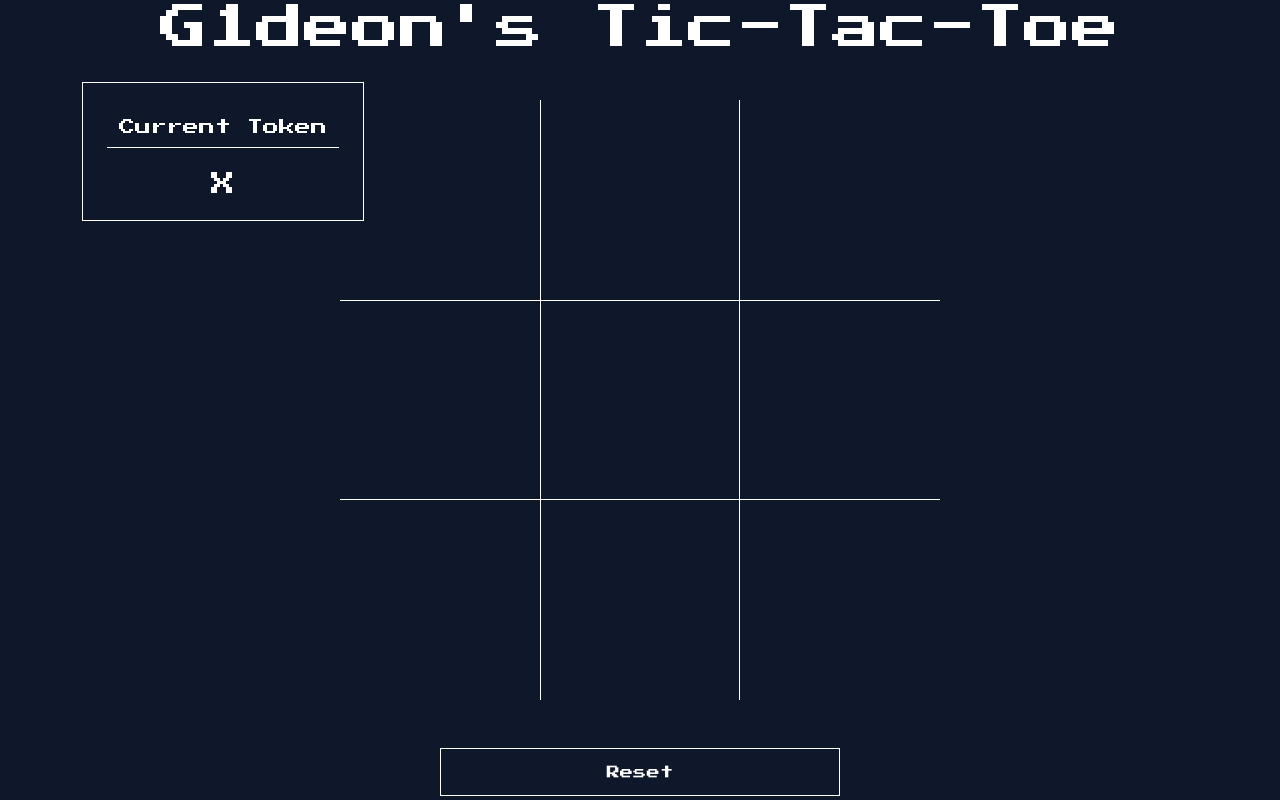
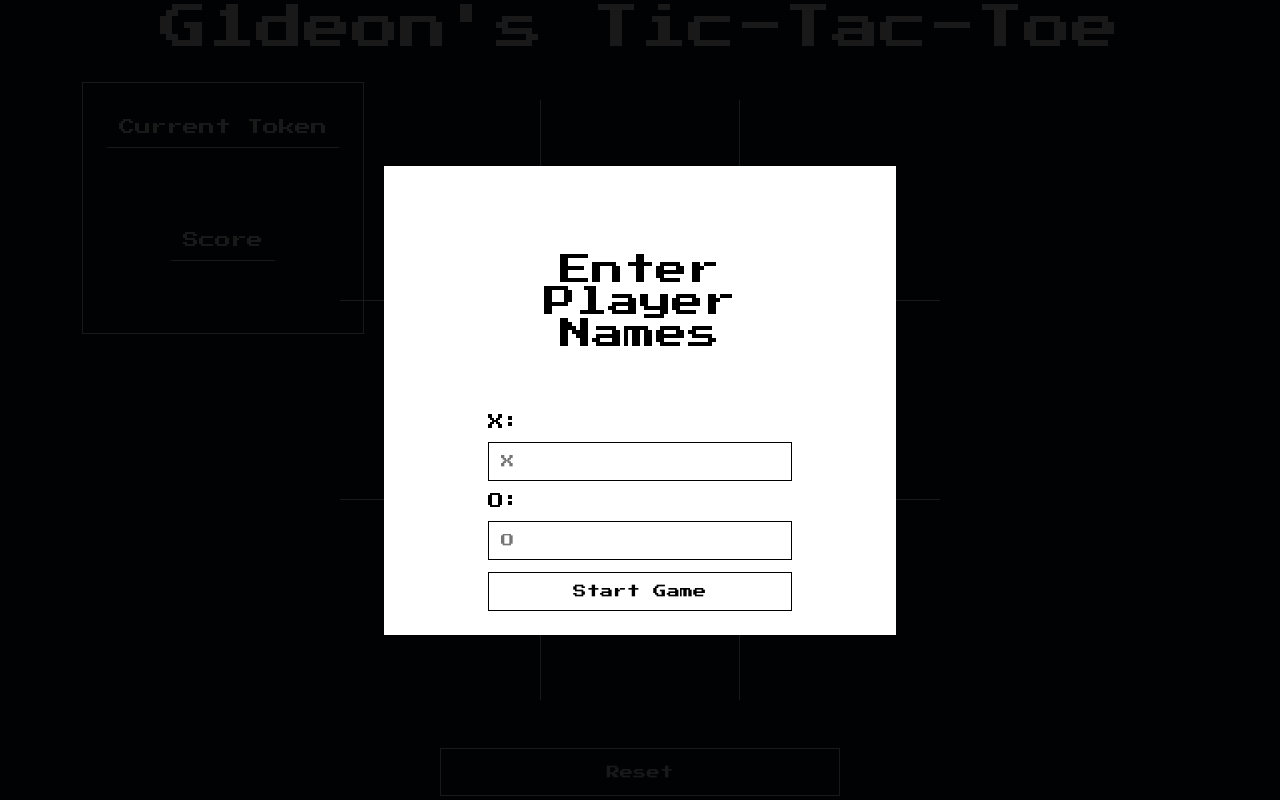
Before and after one commit to G1DEONdt/odin-tic-tac-toe, a plain HTML site: page index.html in a window 1280 px wide. Drawn offline with Linux system fonts and the light colour scheme.

Commit message:
Added player name and score functionality

```diff
--- a/index.html
+++ b/index.html
@@ -16,8 +16,25 @@
             <p>Current Token</p>
             <h2 class="selector-token"></h2>
         </div>
+        <div class="selector">
+            <p>Score</p>
+            <h2 class="score1"></h2>
+            <h2 class="score2"></h2>
+        </div>
     </div>
     <h1>G1deon's Tic-Tac-Toe</h1>
+    <div class="start-container active">
+        <div class="start">
+            <p>Enter Player Names</p>
+            <form>
+                <label for="player1">X: </label>
+                <input type="text" id="player1" name="player1" placeholder="X">
+                <label for="player2">O: </label>
+                <input type="text" id="player2" name="player2" placeholder="O">
+                <input type="button" value="Start Game" onclick="Gameboard.startGame()">
+            </form>
+        </div>
+    </div>
     <div class="game-container">
         <div class="one">
             <input class="grid-button" type="button" onclick="Gameboard.validatePosition(0)"/>
--- a/script.js
+++ b/script.js
@@ -1,5 +1,8 @@
-function createPlayer(token) {
-    return { token }
+function createPlayer(name, token, score) {
+    if (name == "") {
+        name = `Player ${token}`;
+    }
+    return { name, token, score}
 }
 
 const Gameboard = {
@@ -15,13 +18,13 @@ const Gameboard = {
         [0, 4, 8],
         [2, 4, 6]
     ],
-    init: function() {
+    startGame: function() {
         this.createPlayers();
         DisplayController.init();
     },
     createPlayers: function() {
-        this.player1 = createPlayer("X");
-        this.player2 = createPlayer("O");
+        this.player1 = createPlayer(document.querySelector("#player1").value, "X", 0);
+        this.player2 = createPlayer(document.querySelector("#player2").value, "O", 0);
     },
     getCurrentPlayer: function () {
         if (this.turnCount % 2 == 0) {
@@ -49,7 +52,9 @@ const Gameboard = {
     },
     checkWin: function() {
         if (this.evaluateWinSequence()){
-            DisplayController.displayResult(this.getCurrentPlayer().token);
+            DisplayController.displayResult(this.getCurrentPlayer().name);
+            this.incrementScore(this.getCurrentPlayer());
+            DisplayController.updateScore();
         } else if (this.turnCount < 8) {
             this.turnCount++;
         } else {
@@ -70,6 +75,9 @@ const Gameboard = {
             currentSequence = [];
         } return false;
     },
+    incrementScore: function(player) {
+        player.score++
+    },
     resetGameboard: function() {
         this.gameboard = Array(9).fill(null);
         this.turnCount = 0;
@@ -79,16 +87,24 @@ const Gameboard = {
 
 
 const DisplayController = {
+    start: document.querySelector(".start-container"),
     result: document.querySelector(".result-container"),
     resultText: document.querySelector(".result-output"),
     items: document.querySelectorAll(".grid-item"),
     selector: document.querySelector(".selector-token"),
+    score1: document.querySelector(".score1"),
+    score2: document.querySelector(".score2"),
     init: function () {
+        this.start.classList.remove("active");
         this.selector.innerHTML = `${Gameboard.getCurrentPlayer().token}`;
     },
     render: function (square) {
         this.items[square].innerHTML = `${Gameboard.getCurrentPlayer().token}`;
         this.selector.innerHTML = `${Gameboard.getNextPlayer().token}`;
+    },
+    updateScore: function () {
+        this.score1.innerHTML = `X : ${Gameboard.player1.score}`;
+        this.score2.innerHTML = `O: ${Gameboard.player2.score}`;
     },
     reset: function () {
         for (i in this.items) {
@@ -100,7 +116,7 @@ const DisplayController = {
         if (winner === undefined){
             this.resultText.innerHTML = `Draw!`;
         } else {
-            this.resultText.innerHTML = `Player ${winner} wins!`;
+            this.resultText.innerHTML = `${winner} wins!`;
         }
     },
     playAgain: function () {
@@ -108,5 +124,3 @@ const DisplayController = {
         Gameboard.resetGameboard();
     }
 }
-
-Gameboard.init();
--- a/styles.css
+++ b/styles.css
@@ -50,6 +50,54 @@ h1 {
     text-align: center;
 }
 
+.start-container {
+    position: absolute;
+    width: 100%;
+    height: 100%;
+    background: rgba(0, 0, 0, 0.9);
+    z-index: 1;
+    display: none;
+}
+
+.start-container.active{
+    display: flex;
+    justify-content: center;
+    align-items: center;
+}
+
+.start {
+    background-color: white;
+    width: 40%;
+    display: flex;
+    flex-direction: column;
+    align-items: center;
+    padding: 24px;
+}
+
+.start p {
+    font-size: 2em;
+    text-align: center;
+    color: black;
+    padding: 64px;
+}
+
+.start form {
+    display: flex;
+    flex-direction: column;
+    gap: 12px;
+}
+
+.start form label {
+    color: black;
+}
+
+.start input {
+    max-width: 360px;
+    color: black;
+    background-color: rgba(0, 0, 0, 0);
+    border: 1px solid black;
+    padding: 12px;
+}
 
 /* Create Grid */
 
```
